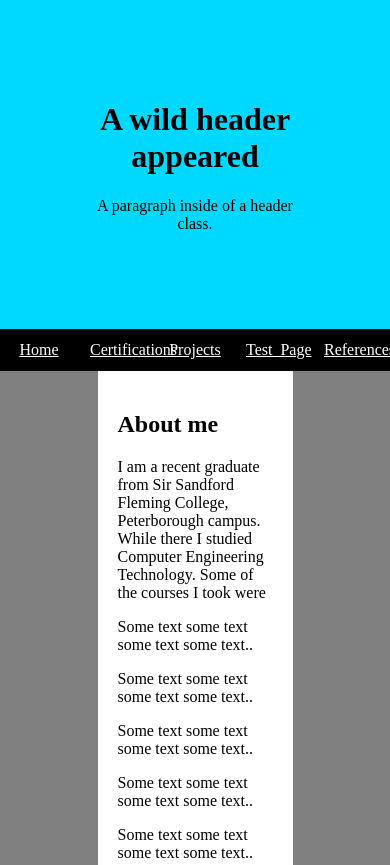
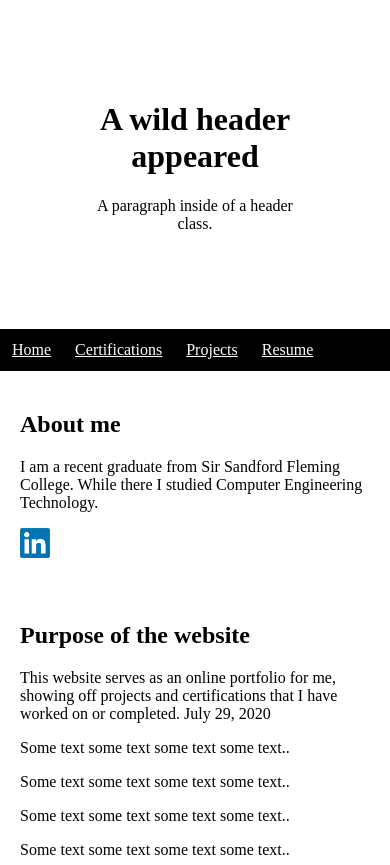
Before and after one commit to Cole-Miller-IT/cole-miller-it.github.io, a plain HTML site: page index.html in a window 390 px wide. Shown: the top 865 px of the page. Drawn offline with Linux system fonts and the light colour scheme.

Commit message:
Changed website layout

```diff
--- a/index.html
+++ b/index.html
@@ -18,22 +18,29 @@
             <a href="index.html" class="nav-bar-item">Home</a>
             <a href="" class="nav-bar-item">Certifications</a>
 			<a href="projects.html" class="nav-bar-item">Projects</a>
-			<a href="examples 2.html" class="nav-bar-item">Test_Page</a>
-			<a href="references.html" class="nav-bar-item">References</a>
+			<a href="examples 2.html" class="nav-bar-item">Resume</a>
 			<!--<input type="text" id="" placeholder="search">-->
 		</nav>
 
 		<!--Container-->
 		<div class="container">
 			<!--Left side-->
-			<div class="side"></div>
+			<div class="side">
+				<h2>About me</h2>
+				<p>I am a recent graduate from Sir Sandford Fleming College. While there I
+					studied Computer Engineering Technology.
+				</p>
+				<a href="https://ca.linkedin.com/" title="LinkedIn">
+					<img src="Images\HyperLinks_footer\LinkedIn.png" alt="LinkedIn Logo" class="footer-link">
+				</a>
+			</div>
 			<!--Middle-->
 			<div class="middle">
-				<h2>About me</h2>
-				<p>I am a recent graduate from Sir Sandford Fleming College, Peterborough campus. While there I
-					studied Computer Engineering Technology. Some of the courses I took were
+				<h2>Purpose of the website</h2>
+				<p>This website serves as an online portfolio for me, showing off projects and certifications
+					that I have worked on or completed. July 29, 2020
 				</p>
-				<p>Some text some text some text some text..</p>
+
 				<p>Some text some text some text some text..</p>
 				<p>Some text some text some text some text..</p>
 				<p>Some text some text some text some text..</p>
@@ -73,38 +80,13 @@
 				<p>Some text some text some text some text..</p>
 				<p>Some text some text some text some text..</p>
 			</div>
-			<!--Right side-->
-			<div class="side"></div>
 		</div>
 
-		<!--Slideshow container
-		<div class="slideshow-container">
-			Slides
-			<div class="slides">
-				<div class="slide-number">1</div>
-				<img src="image1.png">
-				<div class="slide-caption">hey</div>
-			</div>
-			<div class="slides">
-				<div class="slide-number">2</div>
-				<img src="image2.jpg">
-				<div class="slide-caption">ere</div>
-			</div>
-			<div class="slides">
-				<div class="slide-number">3</div>
-				<img src="image3.jpg">
-				<div class="slide-caption">ter</div>
-			</div>
-
-			Next/previous slideshow buttons
-			<a class="prev" onclick="plusSlides(-1)">prev</a>
-			<a class="next"onclick="plusSlides(1)">next</a>
-		</div>-->
 
 		<!--Footer-->
 		<div class="footer">
 			<!--change to my LInkedIn later-->
-			<a href="https://ca.linkedin.com/" title="LinkedIn">LinkedIn</a>
+			<img src="Images\HyperLinks_footer\LinkedIn.png" alt="LinkedIn Logo" class="footer-link">
 		</div>
 
 		<!--Sticky navbar-->
@@ -124,40 +106,6 @@
 					navbar.classList.remove("sticky");
 				}
 			}
-			/*console.log(collection);
-			console.log(navbar);
-			console.log(sticky);*/
-		</script>
-
-		<!--Slideshow-->
-		<script>
-			var slideIndex = 1;		//Sets the current index to the first slide
-			showSlides(slideIndex);	//Declare the function
-
-			//Increments/decrements the current slide index based on if the user clicks on the next or previous button
-			function plusSlides(n) {
-				showSlides(slideIndex += n); //slideIndex = 1, clicked "next" slideIndex == slideIndex + 1, slideIndex == 2
-			}
-
-			//Displays the current image based on the slideIndex
-			function showSlides(n) {
-				var slides = document.getElementsByClassName("slides"); //Returns the HTML collection for the slides class
-				//
-				if (n > slides.length) {
-					slideIndex = 1;
-				}
-				//
-				if (n < 1) {
-					slideIndex = slides.length;
-				}
-				//
-				for (i = 0; i < slides.length; i++) {
-					slides[i].style.display = "none";
-				}
-
-				slides[slideIndex - 1].style.display = "block";
-				console.log(slides);
-			}
 		</script>
     </body>
 </html>
--- a/stylesheet.css
+++ b/stylesheet.css
@@ -17,12 +17,11 @@ body {
 }
 .nav-bar-blue a {
 	float: left;
-	width: 20%;
 	text-align: center;
 	padding: 12px;
 }
 .nav-bar-blue a:hover {
-	background-color: darkgray;
+	background-color: gray;
 }
 .sticky {
 	position: fixed;
@@ -30,7 +29,7 @@ body {
 }
 /*header*/
 .header {
-	background-color: rgb(0, 217, 255);
+	background-color: white;
 	text-align: center;
 	padding: 80px;
 }
@@ -47,15 +46,12 @@ body {
 	flex-wrap: wrap;
 }
 .side {
-	flex: 25%;
-	background-color: gray;
+	flex: 30%;
+	background-color: white;
 	padding: 20px;
 }
-.side #left-side {
-	background-color: red;
-}
 .middle {
-	flex: 50%;
+	flex: 70%;
 	background-color: white;
 	padding: 20px;
 }
@@ -63,9 +59,22 @@ body {
 .footer {
 	color: black;
 	text-align: center;
-	background-color: darkgray;
+	background-color: white;
 	padding: 40px;
 }
+.footer-link {
+	height: 30px;
+	width: 30px;
+}
+
+/*Responsive layout*/
+/*stacks left column on top of rigth column if the screen size is reduced*/
+@media screen and (max-width: 700px) {
+	.container {
+		flex-direction: column;
+	}
+}
+
 
 
 
```
Also changed, not shown: projects.html (+8 -9 lines), Images/HyperLinks_footer/LinkedIn.png (added).
